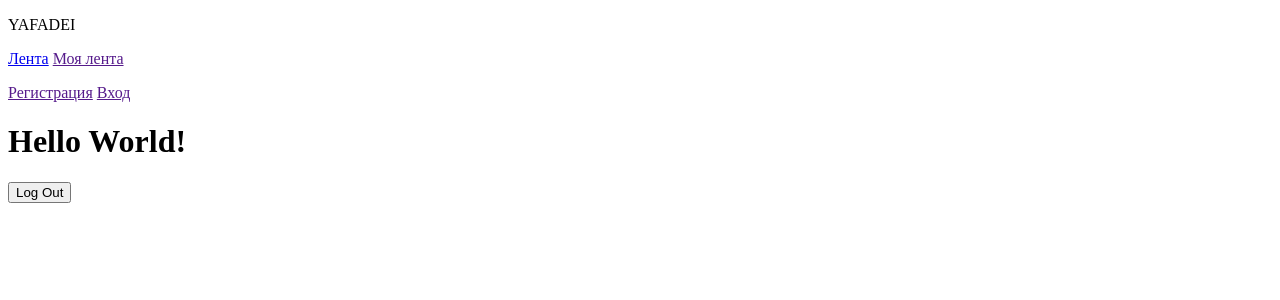
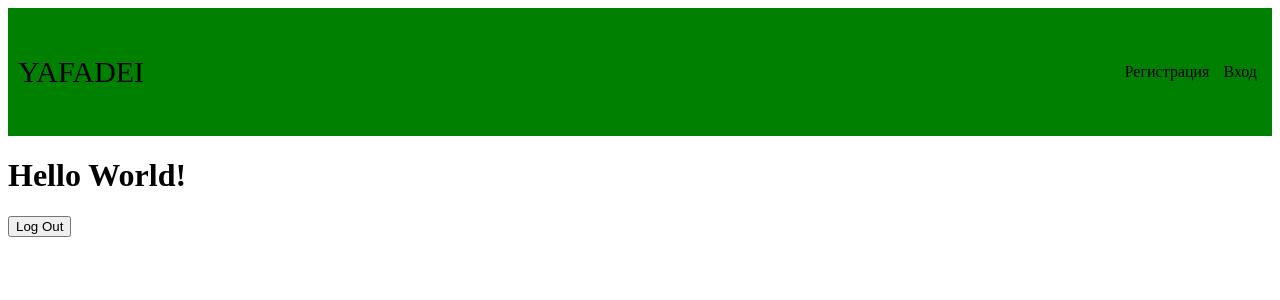
Before and after one commit to odyyyy/YAFADEI, a Django app: page / in a window 1280 px wide. Shown: the top 300 px of the page. Run offline with Django 5.2, Linux system fonts and the light colour scheme; some web fonts are replaced.

Commit message:
added stylesheets

```diff
--- a/static/css/header.css
+++ b/static/css/header.css
@@ -0,0 +1,32 @@
+@import url('https://fonts.cdnfonts.com/css/yeseva-one');
+
+.header {
+    display: flex;
+    height : 16vh;
+    background-color : green;
+    justify-content : space-between;
+    align-items : center;
+}
+
+.title {
+    display : inline-block;
+    font-family : 'Yeseva One';
+    font-size : 30px;
+    margin-left: 10px;
+}
+
+.login-links {
+    display : inline;
+    margin-right: 10px;
+}
+
+.login-links a {
+    color : black;
+    text-decoration : none;
+    margin : auto 5px auto 5px;
+}
+
+.login-links a:hover {
+    text-decoration : underline;
+    color : #f32f24;
+}
--- a/templates/pages/index.html
+++ b/templates/pages/index.html
@@ -11,9 +11,6 @@
 <header class="header">
     <p class="title">YAFADEI</p>
 
-    <a href="posts.html">Лента</a>
-    <a href="">Моя лента</a>
-
     <p class="login-links">
         <a href="">Регистрация</a>
         <a href="">Вход</a>
```
